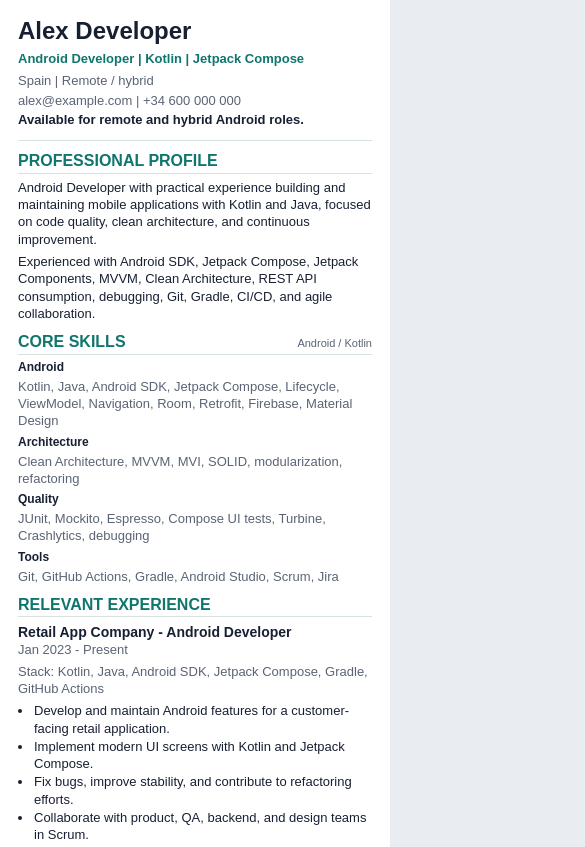
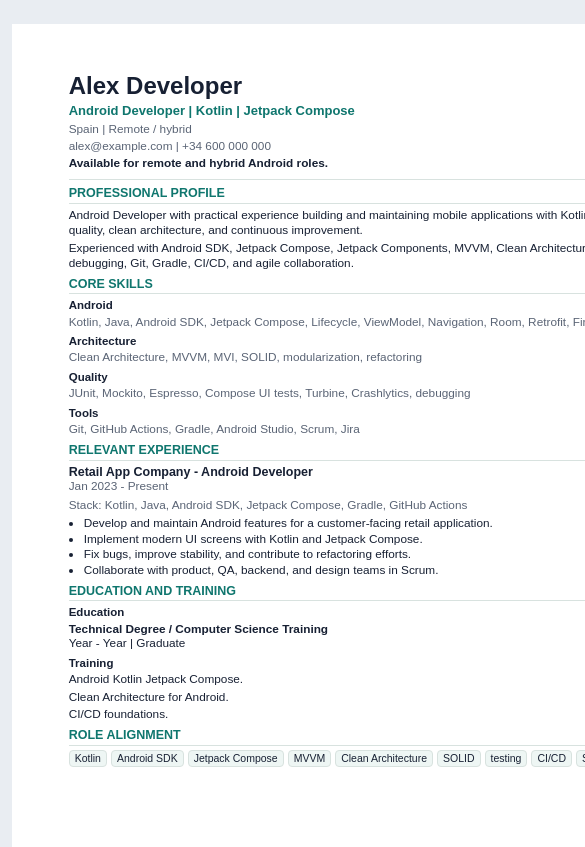
Before and after one commit to yahyrparedes/ApplyKit, a website: page generator/templates/ats.html in a window 390 px wide. Shown: the top 847 px of the page, 585 px wide, since content can reach past the window. Drawn offline with Linux system fonts and the light colour scheme.

Commit message:
Improve A4 CV preview and PDF layout

```diff
--- a/generator/assets/styles.css
+++ b/generator/assets/styles.css
@@ -7,6 +7,10 @@
   --accent: #0f766e;
   --accent-2: #1f4f7a;
   --chip: #eef6f4;
+  --a4-width: 210mm;
+  --a4-height: 297mm;
+  --page-padding-x: 12mm;
+  --page-padding-y: 10mm;
 }
 
 * {
@@ -18,8 +22,8 @@ body {
   color: var(--ink);
   background: #e9edf2;
   font-family: Arial, Helvetica, sans-serif;
-  font-size: 13px;
-  line-height: 1.33;
+  font-size: 11.8px;
+  line-height: 1.24;
 }
 
 .dashboard-page {
@@ -170,32 +174,33 @@ body {
 }
 
 .cv-page {
-  width: 210mm;
-  min-height: 297mm;
+  width: var(--a4-width);
+  min-height: var(--a4-height);
   margin: 24px auto;
-  padding: 13mm 15mm 14mm;
+  padding: var(--page-padding-y) var(--page-padding-x);
   background: var(--paper);
   box-shadow: 0 10px 32px rgba(23, 32, 51, 0.14);
+  overflow: hidden;
 }
 
 .hero {
   text-align: center;
-  padding-bottom: 10px;
+  padding-bottom: 7px;
   border-bottom: 2px solid var(--accent);
 }
 
 .hero h1 {
   margin: 0;
-  font-size: 31px;
+  font-size: 25px;
   line-height: 1.05;
   letter-spacing: 0;
 }
 
 .target {
-  margin: 7px 0 5px;
+  margin: 5px 0 3px;
   color: var(--accent);
   font-weight: 700;
-  font-size: 15px;
+  font-size: 13px;
 }
 
 .meta-line,
@@ -211,7 +216,7 @@ body {
 }
 
 .section {
-  margin-top: 11px;
+  margin-top: 7px;
 }
 
 .section-title {
@@ -219,14 +224,14 @@ body {
   align-items: baseline;
   justify-content: space-between;
   gap: 16px;
-  margin-bottom: 5px;
+  margin-bottom: 4px;
   border-bottom: 1px solid var(--line);
 }
 
 .section-title h2 {
-  margin: 0 0 3px;
+  margin: 0 0 2px;
   color: var(--accent);
-  font-size: 16px;
+  font-size: 12.5px;
   line-height: 1.1;
   letter-spacing: 0;
   text-transform: uppercase;
@@ -238,13 +243,13 @@ body {
 }
 
 p {
-  margin: 0 0 5px;
+  margin: 0 0 4px;
 }
 
 .skills-grid {
   display: grid;
   grid-template-columns: repeat(2, minmax(0, 1fr));
-  gap: 6px 12px;
+  gap: 3px 10px;
 }
 
 .skill-group {
@@ -254,7 +259,7 @@ p {
 .skill-group h3,
 .two-columns h3 {
   margin: 0 0 2px;
-  font-size: 12px;
+  font-size: 11.5px;
   color: var(--ink);
 }
 
@@ -264,12 +269,12 @@ p {
 
 .job {
   break-inside: avoid;
-  margin-top: 7px;
+  margin-top: 4px;
 }
 
 .job-head h3 {
   margin: 0;
-  font-size: 14px;
+  font-size: 12.5px;
   line-height: 1.15;
 }
 
@@ -279,11 +284,11 @@ p {
 }
 
 .stack {
-  margin-top: 3px;
+  margin-top: 2px;
 }
 
 .bullets {
-  margin: 3px 0 0 15px;
+  margin: 2px 0 0 14px;
   padding: 0;
 }
 
@@ -293,7 +298,7 @@ p {
 }
 
 .muted-block .job {
-  padding-left: 8px;
+  padding-left: 7px;
   border-left: 2px solid var(--line);
 }
 
@@ -314,24 +319,24 @@ p {
 }
 
 .compact-line {
-  margin-bottom: 7px;
+  margin-bottom: 5px;
 }
 
 .tag-list {
   display: flex;
   flex-wrap: wrap;
-  gap: 5px;
+  gap: 4px;
 }
 
 .tag {
   display: inline-flex;
   align-items: center;
-  min-height: 20px;
-  padding: 2px 7px;
+  min-height: 16px;
+  padding: 1px 5px;
   border: 1px solid var(--line);
   background: var(--chip);
   color: var(--ink);
-  font-size: 11px;
+  font-size: 10.5px;
   border-radius: 4px;
 }
 
@@ -347,7 +352,7 @@ p {
 
 .ats-template {
   box-shadow: none;
-  padding: 14mm 16mm;
+  padding: 13mm 15mm;
 }
 
 .ats-template .hero {
@@ -412,16 +417,12 @@ p {
     flex-direction: column;
   }
 
-  .application-meta,
-  .skills-grid,
-  .two-columns {
+  .application-meta {
     grid-template-columns: 1fr;
   }
 
-  .cv-page {
-    width: 100%;
-    margin: 0;
-    padding: 18px;
+  body:has(.cv-page) {
+    min-width: calc(var(--a4-width) + 24px);
   }
 }
 
@@ -436,9 +437,10 @@ p {
   }
 
   .cv-page {
-    width: 210mm;
-    min-height: 297mm;
+    width: var(--a4-width);
+    min-height: var(--a4-height);
     margin: 0;
     box-shadow: none;
+    overflow: visible;
   }
 }
```
Also changed, not shown: 1 other file.
